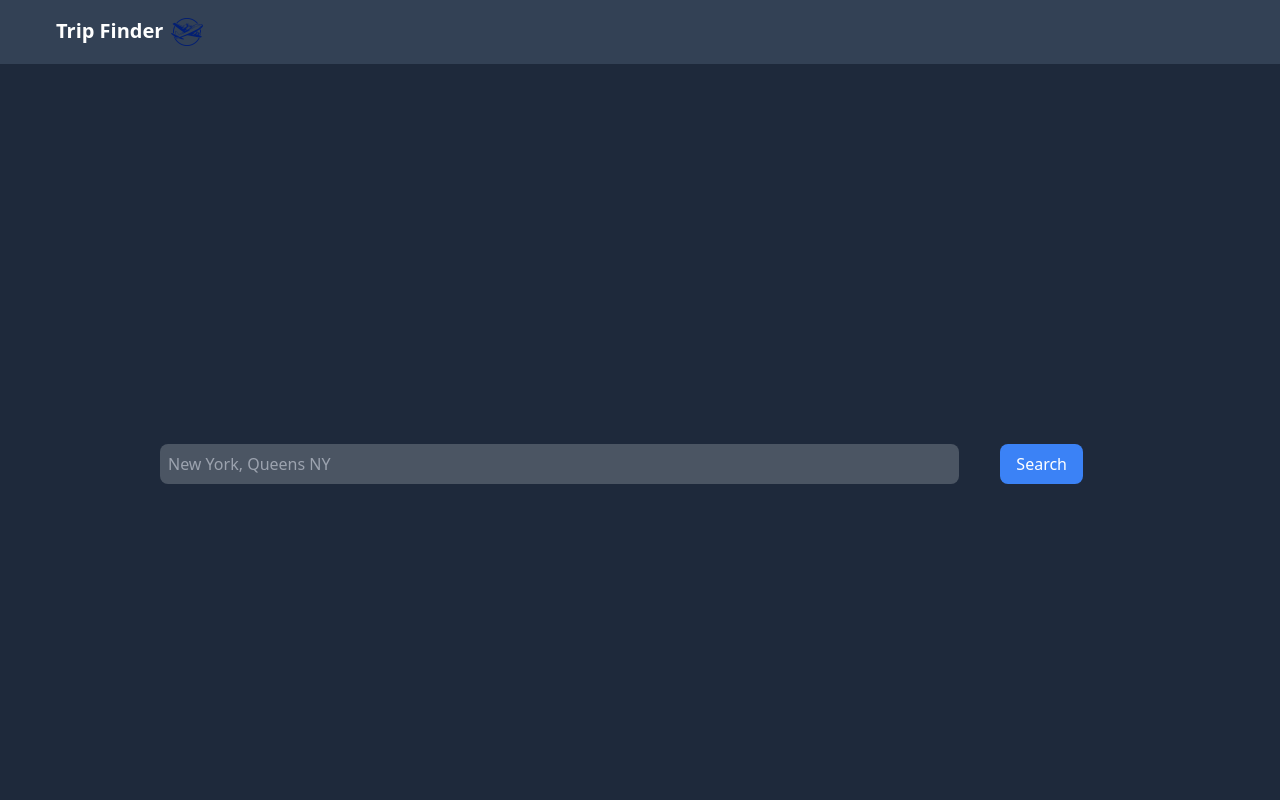
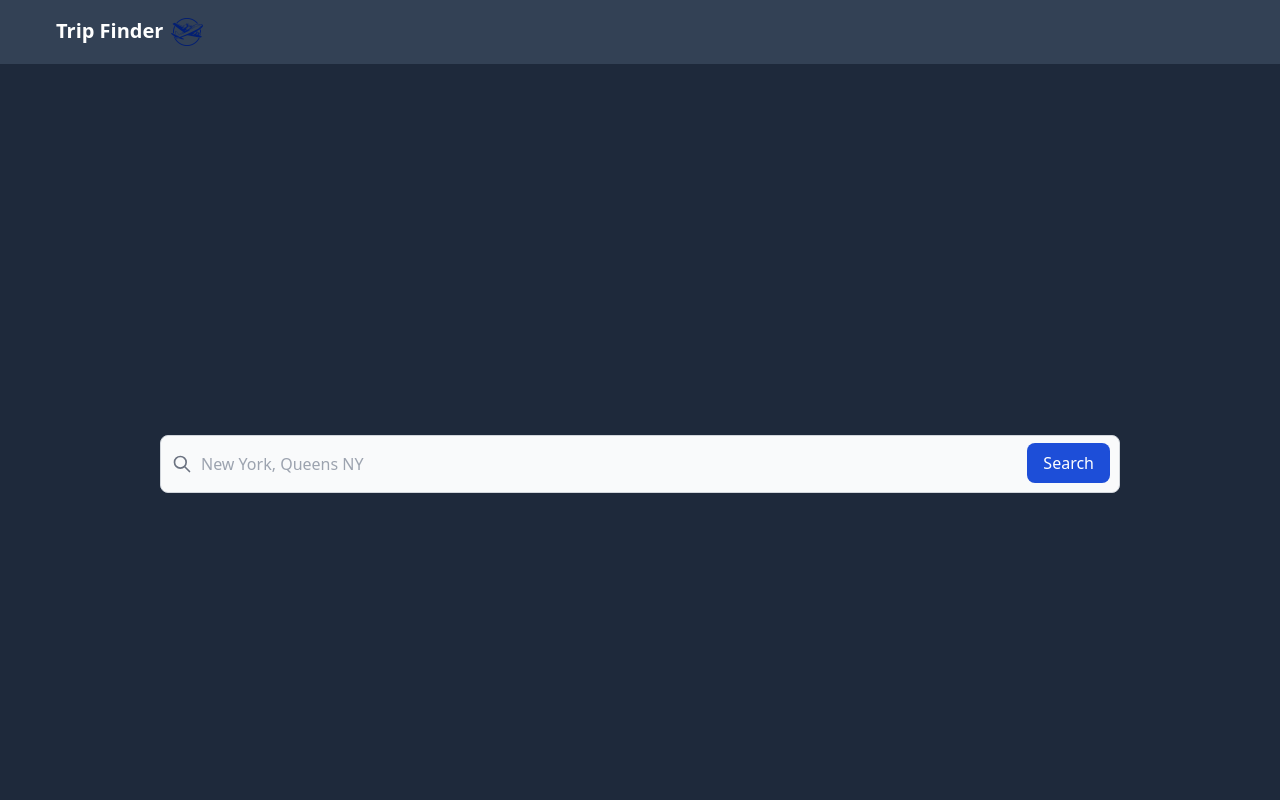
Before and after one commit to jjoeldaniel/lahacks, a SvelteKit app: page / in a window 1280 px wide. Shown: the top 800 px of the page. Built offline with nearby package versions, Linux system fonts and the light colour scheme.

Commit message:
Updated Searchbar
Fixed the searchbar from moving up when results rendered

```diff
--- a/src/components/Search.svelte
+++ b/src/components/Search.svelte
@@ -84,23 +84,30 @@
   class="h-screen w-full overflow-hidden flex items-center justify-center bg-slate-800"
   on:submit|preventDefault={() => handleSearch()}
 >
-  <div class="grid grid-cols-6 w-3/4 place-items-center gap-x-1 gap-y-2">
+  <div class="relative w-3/4">
+    <div>
+      <div class="absolute inset-y-0 left-0 flex items-center pl-3 pointer-events-none">
+        <svg aria-hidden="true" class="w-5 h-5 text-gray-500 dark:text-gray-400" fill="none" stroke="currentColor" viewBox="0 0 24 24" xmlns="http://www.w3.org/2000/svg"><path stroke-linecap="round" stroke-linejoin="round" stroke-width="2" d="M21 21l-6-6m2-5a7 7 0 11-14 0 7 7 0 0114 0z"></path></svg>
+      </div>
       <input
         id="search-input"
-      class="bg-gray-600 col-span-5 px-2 py-2 w-full rounded-lg text-white"
-      type="text"
+        class="block w-full p-4 pl-10 text-sm text-gray-900 border border-gray-300 rounded-lg bg-gray-50 focus:ring-blue-500 focus:border-blue-500 dark:bg-gray-700 dark:border-gray-600 dark:placeholder-gray-400 dark:text-white dark:focus:ring-blue-500 dark:focus:border-blue-500"
+        type="search"
         placeholder="New York, Queens NY"
         on:input={filterLocations}
         bind:value={searchTerm}
       />
-
+      <div class="relative">
         <button
-      class="col-start-6 px-4 py-2 bg-blue-500 text-white hover:bg-blue-600 rounded-lg"
+        class="text-white absolute right-2.5 bottom-2.5 bg-blue-700 hover:bg-blue-800 focus:ring-4 focus:outline-none focus:ring-blue-300 font-medium rounded-lg text-sm px-4 py-2 dark:bg-blue-600 dark:hover:bg-blue-700 dark:focus:ring-blue-800"
       >
         Search
       </button>
+      </div>
+    </div>
 
     <!-- show the list of matches below the search bar -->
+    <div class="absolute w-full">
       {#if filteredLocations.length > 0}
       <div class="bg-gray-300 w-full rounded-lg col-span-5">
         {#each filteredLocations as location, i}
@@ -134,4 +141,5 @@
       </div>
     {/if}
     </div>
+  </div>
 </form>
```
Lines whose indentation alone changed are shown as unchanged.
